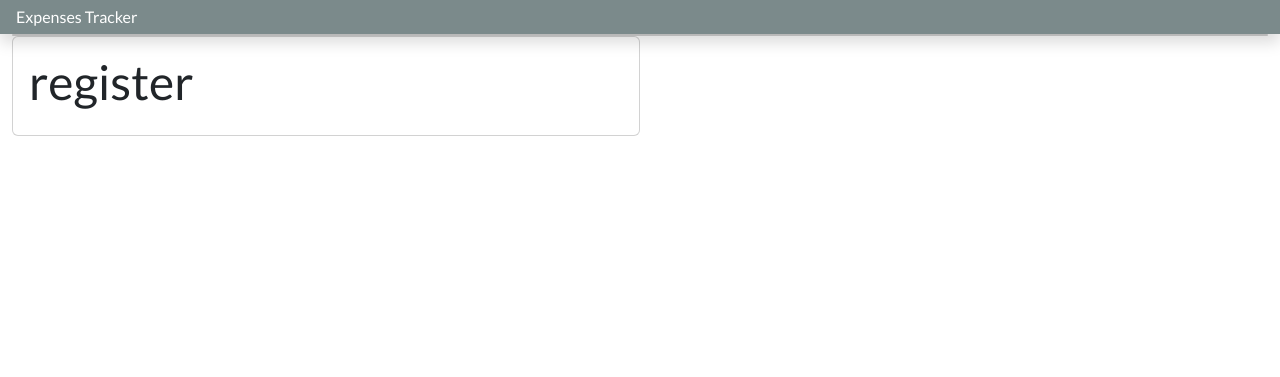
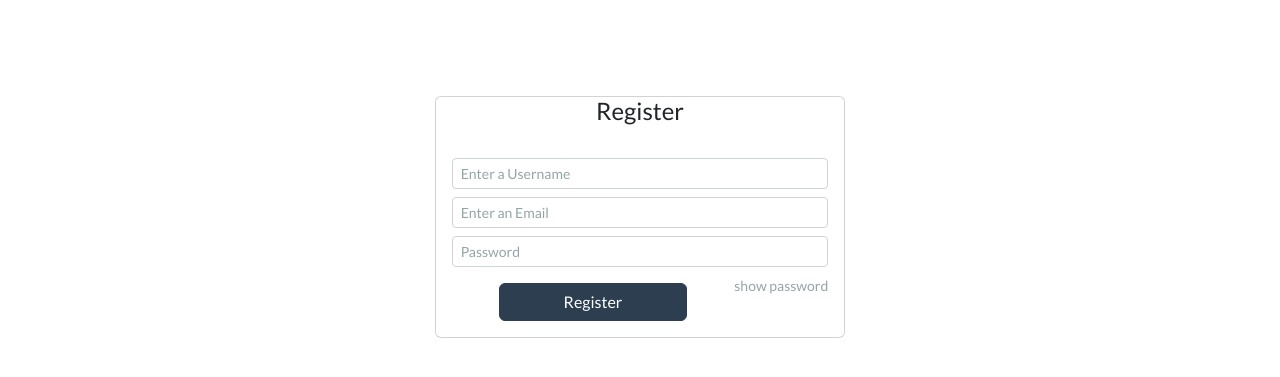
Before and after one commit to YvesL-Web/Money_Tracker, a Django app: page /users/register in a window 1280 px wide. Shown: the top 377 px of the page. Run offline with Django 4.2, Linux system fonts and the light colour scheme; some libraries are stand-ins or nearby versions.

Commit message:
user credentials validation frontend

```diff
--- a/expenses/static/css/main.css
+++ b/expenses/static/css/main.css
@@ -49,3 +49,13 @@
   white-space: nowrap;
   -webkit-overflow-scrolling: touch;
 }
+
+.showPasswordToggle {
+  cursor: pointer;
+  transition: all;
+}
+
+.showPasswordToggle:hover {
+  font-weight: bold;
+  transform: scale(1.2);
+}
--- /dev/null
+++ b/expenses/static/js/register.js
@@ -0,0 +1,66 @@
+const usernameField = document.querySelector('#usernameField');
+const feedbackField = document.querySelector('.usernameFeedback');
+// const usernameSuccessOutput = document.querySelector('.usernameSuccessOutput')
+
+const emailField = document.querySelector('#emailField')
+const emailFeedback = document.querySelector('.emailFeedback')
+
+const showPasswordToggle = document.querySelector('.showPasswordToggle')
+const passwordField = document.querySelector('#passwordField')
+
+function handleToggleInput(e) {
+    if (showPasswordToggle.textContent === "show password") {
+        showPasswordToggle.textContent = "hide password"
+        passwordField.setAttribute("type", "text")
+    } else {
+        showPasswordToggle.textContent = "show password"
+        passwordField.setAttribute("type", "password")
+    }
+}
+
+showPasswordToggle.addEventListener('click', handleToggleInput)
+
+
+emailField.addEventListener('keyup', (e) => {
+    const emailVal = e.target.value
+
+    emailField.classList.remove('is-invalid')
+    emailFeedback.style.display = "none"
+
+    if (emailVal.length > 0) {
+        fetch("/users/validate-email", {
+            body: JSON.stringify({ email: emailVal }),
+            method: 'POST',
+        }).then(res => res.json()).then((data) => {
+            if (data.email_error) {
+                emailField.classList.add('is-invalid')
+                emailFeedback.style.display = "block"
+                emailFeedback.innerHTML = `<p>${data.email_error}</p>`
+            }
+        })
+    }
+})
+
+usernameField.addEventListener('keyup', (e) => {
+    const usernameVal = e.target.value
+    usernameSuccessOutput.textContent = `Checking ${usernameVal}`
+
+    usernameField.classList.remove('is-invalid')
+    feedbackField.style.display = "none"
+
+    if (usernameVal.length > 0) {
+
+        fetch("/users/validate-username", {
+            body: JSON.stringify({ username: usernameVal }),
+            method: 'POST',
+        }).then(res => res.json()).then((data) => {
+            // usernameSuccessOutput.style.display = "none"
+            if (data.username_error) {
+                usernameField.classList.add('is-invalid')
+                feedbackField.style.display = "block"
+                feedbackField.innerHTML = `<p>${data.username_error}</p>`
+            }
+        })
+
+    }
+})
--- a/expenses/templates/base_auth.html
+++ b/expenses/templates/base_auth.html
@@ -10,26 +10,16 @@
 
     <!-- Custom styles for this template -->
     <link href="{% static 'css/dashboard.css' %}" rel="stylesheet" />
+    <!-- font-awesome -->
+    <link
+      rel="stylesheet"
+      href="https://cdnjs.cloudflare.com/ajax/libs/font-awesome/6.3.0/css/all.min.css"
+      integrity="sha512-SzlrxWUlpfuzQ+pcUCosxcglQRNAq/DZjVsC0lE40xsADsfeQoEypE+enwcOiGjk/bSuGGKHEyjSoQ1zVisanQ=="
+      crossorigin="anonymous"
+      referrerpolicy="no-referrer" />
   </head>
   <body>
-    <header
-      class="navbar navbar-dark sticky-top bg-dark flex-md-nowrap p-0 shadow">
-      <a class="navbar-brand col-md-3 col-lg-2 me-0 px-3 fs-6" href="#"
-        >Expenses Tracker</a
-      >
-    </header>
-
-    <div class="container-fluid">
-      <div class="row">
-        <main class="col-md-12">
-          <div class="card"></div>
-          <div class="col-md-3"></div>
-          <div class="col-md-6">{% block content %} {% endblock content %}</div>
-          <div class="col-md-3"></div>
-        </main>
-      </div>
-    </div>
-
+    <main>{% block content %} {% endblock content %}</main>
     <script
       src="https://code.jquery.com/jquery-3.6.3.min.js"
       integrity="sha256-pvPw+upLPUjgMXY0G+8O0xUf+/Im1MZjXxxgOcBQBXU="
--- a/expenses/templates/users/register.html
+++ b/expenses/templates/users/register.html
@@ -1,7 +1,63 @@
-{% extends 'base_auth.html' %} {% block content %}
-<div class="card">
-  <div class="card-body">
-    <h1>register</h1>
+{% extends 'base_auth.html' %} {% load static %} {% block content %}
+<div class="row mt-5">
+  <div class="col-md-4"></div>
+  <div class="col-md-4">
+    <div class="card mt-5">
+      <div class="card-title">
+        <h4 class="text-center">Register</h4>
+      </div>
+
+      <div class="card-body">
+        <form action="" method="post">
+          <div class="form-group">
+            <input
+              type="text"
+              name="username"
+              id="usernameField"
+              placeholder="Enter a Username"
+              class="form-control form-control-sm mb-2" />
+          </div>
+          <!--display error-->
+          <div
+            class="usernameFeedback invalid-feedback"
+            style="display: none"></div>
+          {% comment %}
+          <p class="text-sm text-success usernameSuccessOutput"></p>
+          {% endcomment %}
+
+          <div class="form-group">
+            <input
+              type="email"
+              name="email"
+              placeholder="Enter an Email"
+              class="form-control form-control-sm mb-2"
+              id="emailField" />
+          </div>
+          <!--display error-->
+          <div
+            class="emailFeedback invalid-feedback"
+            style="display: none"></div>
+
+          <div class="form-group">
+            <input
+              type="password"
+              name="password"
+              placeholder="Password"
+              id="passwordField"
+              class="form-control form-control-sm mb-2" />
+          </div>
+          <small class="float-end text-muted showPasswordToggle"
+            >show password</small
+          >
+        </form>
+        <div class="d-grid gap-2 col-6 mx-auto">
+          <button class="btn btn-primary" type="button">Register</button>
+        </div>
+      </div>
+    </div>
   </div>
+  <div class="col-md-3"></div>
 </div>
+
+<script src="{% static 'js/register.js' %}"></script>
 {% endblock content %}
--- a/expenses/users/urls.py
+++ b/expenses/users/urls.py
@@ -1,8 +1,12 @@
 from django.urls import path
-from .views import RegisterView
+from .views import RegisterView, UsernameValidationView, EmailValidationView
+from django.views.decorators.csrf import csrf_exempt
 
 app_name='users'
 
 urlpatterns = [
     path('register',RegisterView.as_view(), name='register'),
+    path('validate-username',csrf_exempt(UsernameValidationView.as_view()), name='validate-username'),
+    path('validate-email',csrf_exempt(EmailValidationView.as_view()), name='validate-email'),
+
 ]
--- a/expenses/users/views.py
+++ b/expenses/users/views.py
@@ -1,7 +1,32 @@
 from django.shortcuts import render
 from django.views import View
+from django.http import JsonResponse
+from django.contrib.auth.models import User
+import json
+from validate_email import validate_email
 
 # Create your views here.
 class RegisterView(View):
     def get(self, request):
         return render(request,'users/register.html')
+
+
+class UsernameValidationView(View):
+    def post(self, request):
+        data = json.loads(request.body)
+        username = data['username']
+        if not str(username).isalnum():
+            return JsonResponse({"username_error": "username should can not contain ! @ # & ( ) – [ { } ] : ; ', ? / *  ` ~ $ ^ + = < > “ "},status=400)
+        if User.objects.filter(username=username).exists():
+            return JsonResponse({"username_error": "username already used, choose another one."},status=409)
+        return JsonResponse({"username_valid": True})
+
+class EmailValidationView(View):
+    def post(self, request):
+        data = json.loads(request.body)
+        email = data['email']
+        if not validate_email(email):
+            return JsonResponse({"email_error": "Invalid email."},status=400)
+        if User.objects.filter(email=email):
+            return JsonResponse({'email_error':"Email already used, choose another one."})
+        return JsonResponse({"username_valid": True})
```
Also changed, not shown: expenses/templates/base.html (+7 -0 lines), expenses/templates/outlay/index.html (+26 -0 lines).
